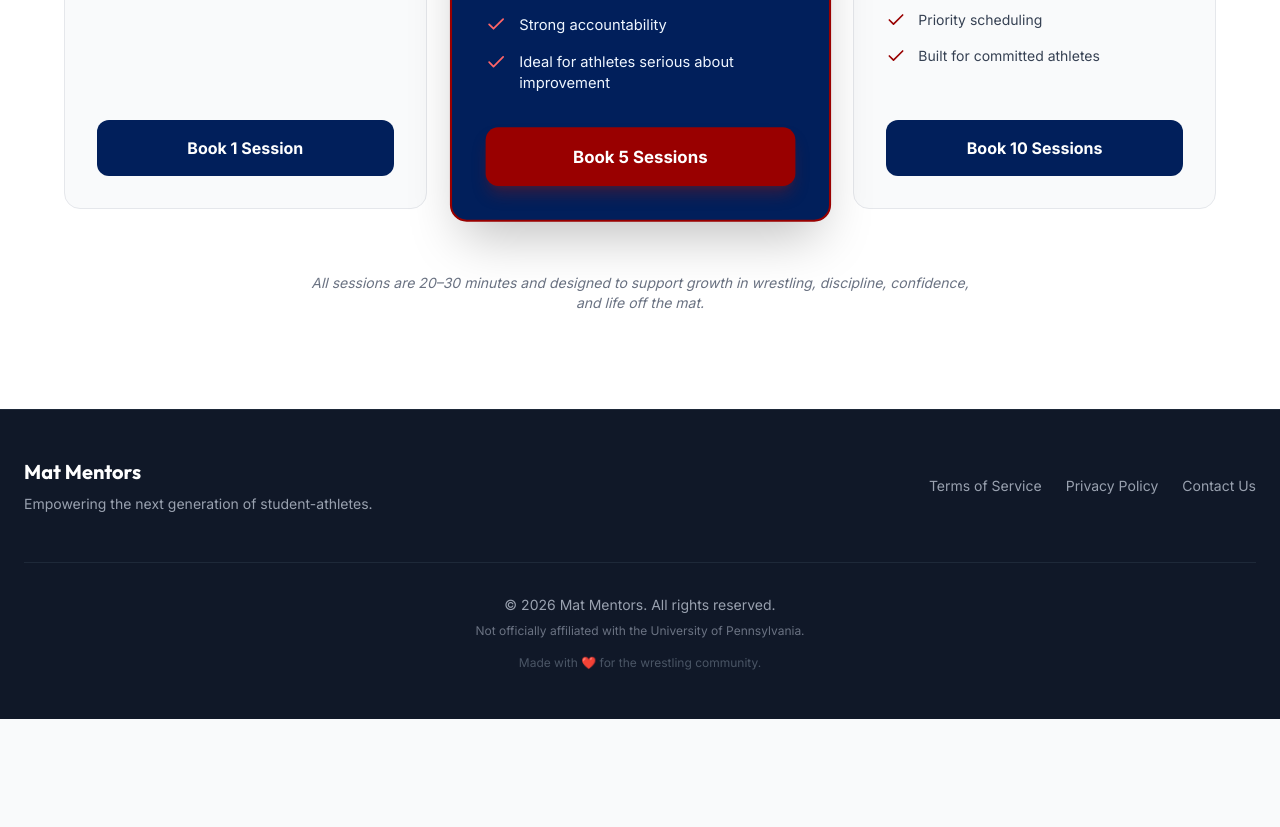
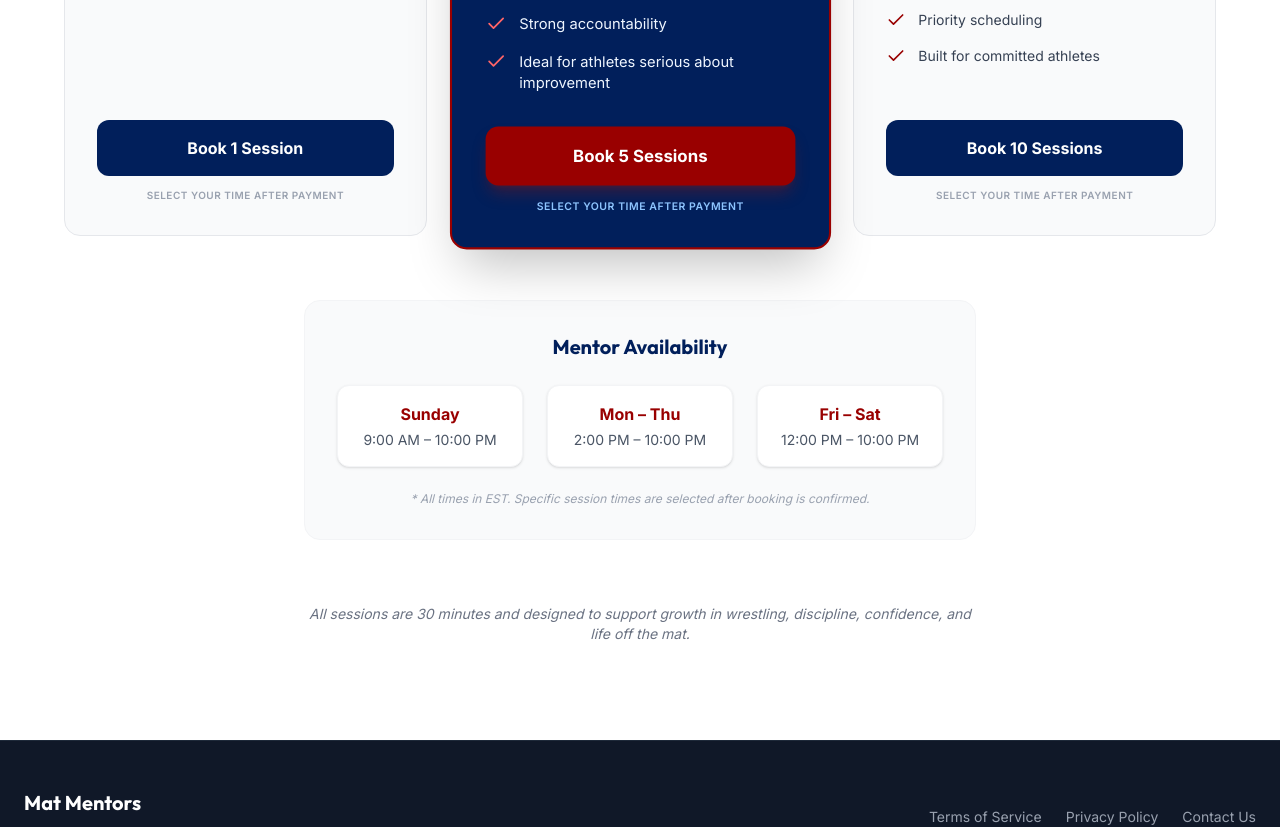
Before and after one commit to dc07wrestle/Mentorship-Program, a React (Vite) app: page / in a window 1280 px wide. Shown: the part 6780-7607 px from the top of the page. Before the commit the page ends 7499 px from the top, so only its background shows below. Built offline with nearby package versions, Linux system fonts and the light colour scheme.

Commit message:
fix: Standardize session duration to 30 minutes
Updates the FAQ and Pricing components to reflect a consistent recommended session duration of 30 minutes. This change clarifies the program's commitment to providing substantial mentorship time.

```diff
--- a/src/components/FAQ.tsx
+++ b/src/components/FAQ.tsx
@@ -14,7 +14,7 @@ export default function FAQ() {
     },
     {
       question: "What is the time commitment?",
-      answer: "We recommend at least one 20-30 minute session per week to maintain consistency and build a strong mentor-mentee relationship. However, the schedule is flexible and can be tailored to fit your student's busy athletic and academic calendar."
+      answer: "We recommend at least one 30 minute session per week to maintain consistency and build a strong mentor-mentee relationship. However, the schedule is flexible and can be tailored to fit your student's busy athletic and academic calendar."
     },
     {
       question: "How are mentors vetted for safety?",
--- a/src/components/Pricing.tsx
+++ b/src/components/Pricing.tsx
@@ -8,7 +8,7 @@ export default function Pricing() {
       id: "single",
       title: "Single Session",
       price: "30",
-      description: "20–30 minute 1-on-1 mentorship session",
+      description: "30 minute 1-on-1 mentorship session",
       features: [
         "Personalized guidance",
         "Flexible scheduling",
@@ -129,6 +129,7 @@ export default function Pricing() {
                 ))}
               </ul>
 
+              <div className="space-y-3">
                 <button
                   onClick={() => handleCheckout(plan.link)}
                   className={`w-full py-4 rounded-xl font-bold text-center transition-all flex items-center justify-center gap-2 ${
@@ -139,9 +140,40 @@ export default function Pricing() {
                 >
                   {plan.buttonText}
                 </button>
+                <p className={`text-[10px] text-center uppercase tracking-wider font-semibold ${plan.highlight ? 'text-blue-300' : 'text-gray-400'}`}>
+                  Select your time after payment
+                </p>
+              </div>
             </motion.div>
           ))}
         </div>
+
+        <motion.div
+          className="mt-16 max-w-2xl mx-auto bg-gray-50 rounded-2xl p-8 border border-gray-100"
+          initial={{ opacity: 0, y: 20 }}
+          whileInView={{ opacity: 1, y: 0 }}
+          viewport={{ once: true }}
+          transition={{ duration: 0.5, delay: 0.3 }}
+        >
+          <h3 className="text-xl font-bold text-brand-blue mb-6 text-center">Mentor Availability</h3>
+          <div className="grid grid-cols-1 sm:grid-cols-3 gap-6 text-center">
+            <div className="p-4 bg-white rounded-xl shadow-sm border border-gray-100">
+              <p className="font-bold text-brand-red mb-1">Sunday</p>
+              <p className="text-sm text-gray-600">9:00 AM – 10:00 PM</p>
+            </div>
+            <div className="p-4 bg-white rounded-xl shadow-sm border border-gray-100">
+              <p className="font-bold text-brand-red mb-1">Mon – Thu</p>
+              <p className="text-sm text-gray-600">2:00 PM – 10:00 PM</p>
+            </div>
+            <div className="p-4 bg-white rounded-xl shadow-sm border border-gray-100">
+              <p className="font-bold text-brand-red mb-1">Fri – Sat</p>
+              <p className="text-sm text-gray-600">12:00 PM – 10:00 PM</p>
+            </div>
+          </div>
+          <p className="mt-6 text-center text-xs text-gray-400 italic">
+            * All times in EST. Specific session times are selected after booking is confirmed.
+          </p>
+        </motion.div>
 
         <motion.p
           className="mt-16 text-center text-sm text-gray-500 max-w-2xl mx-auto italic"
@@ -150,7 +182,7 @@ export default function Pricing() {
           viewport={{ once: true }}
           transition={{ duration: 0.5, delay: 0.4 }}
         >
-          All sessions are 20–30 minutes and designed to support growth in wrestling, discipline, confidence, and life off the mat.
+          All sessions are 30 minutes and designed to support growth in wrestling, discipline, confidence, and life off the mat.
         </motion.p>
       </div>
     </section>
```
Lines whose indentation alone changed are shown as unchanged.
